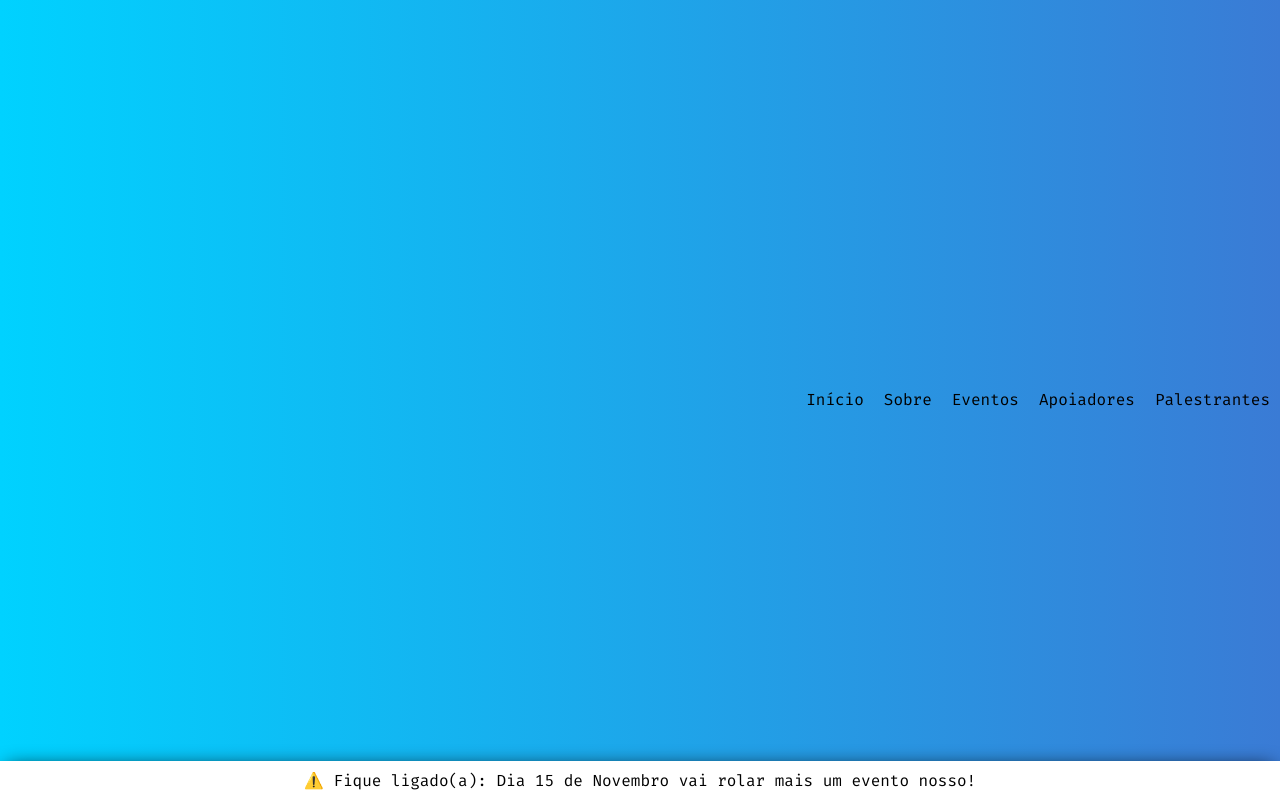
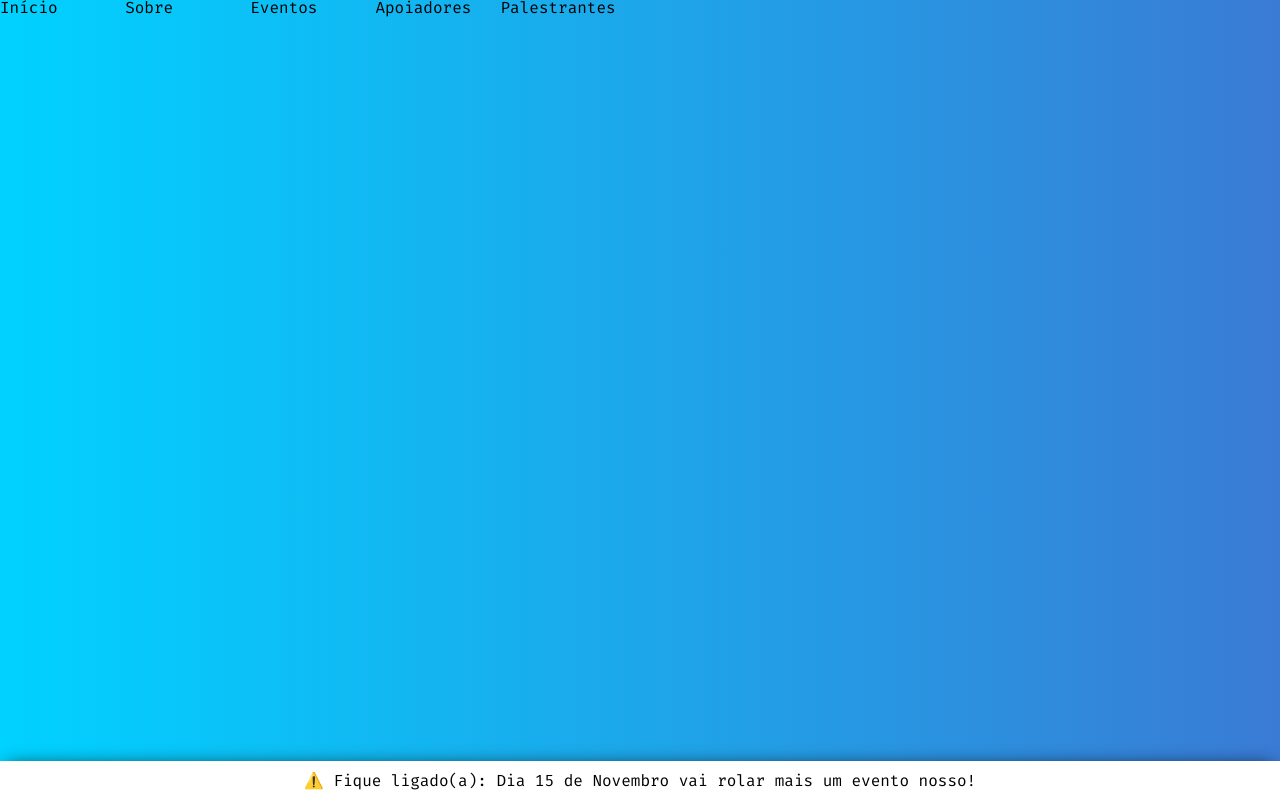
Before and after one commit to jeanlivino/site, a Next.js app: page / in a window 1280 px wide. Shown: the top 798 px of the page. Built offline with nearby package versions, Linux system fonts and the light colour scheme.

Commit message:
Refatorando estilos do componente Nav

```diff
--- a/components/Nav/nav.module.css
+++ b/components/Nav/nav.module.css
@@ -1,25 +1,14 @@
-.navigation {
-  height: 100vh;
-}
-
 .menu {
-  list-style: none;
-  padding-left: 0;
-
-  display: grid;
-  grid-template-rows: 1fr 1fr 1fr 1fr 1fr;
-  height: 100%;
+  display: none;
 }
 
 @media (min-width: 768px) {
   .menu {
-    display: flex;
-    align-items: center;
-    justify-content: flex-end;
-    flex-direction: row;
+    list-style: none;
+    padding-left: 0;
+
+    display: inline-grid;
+    grid-template-columns: 1fr 1fr 1fr 1fr 1fr;
+    grid-gap: 10px;
   }
 }
-
-.menu__item {
-  margin: 0 10px;
-}
```
